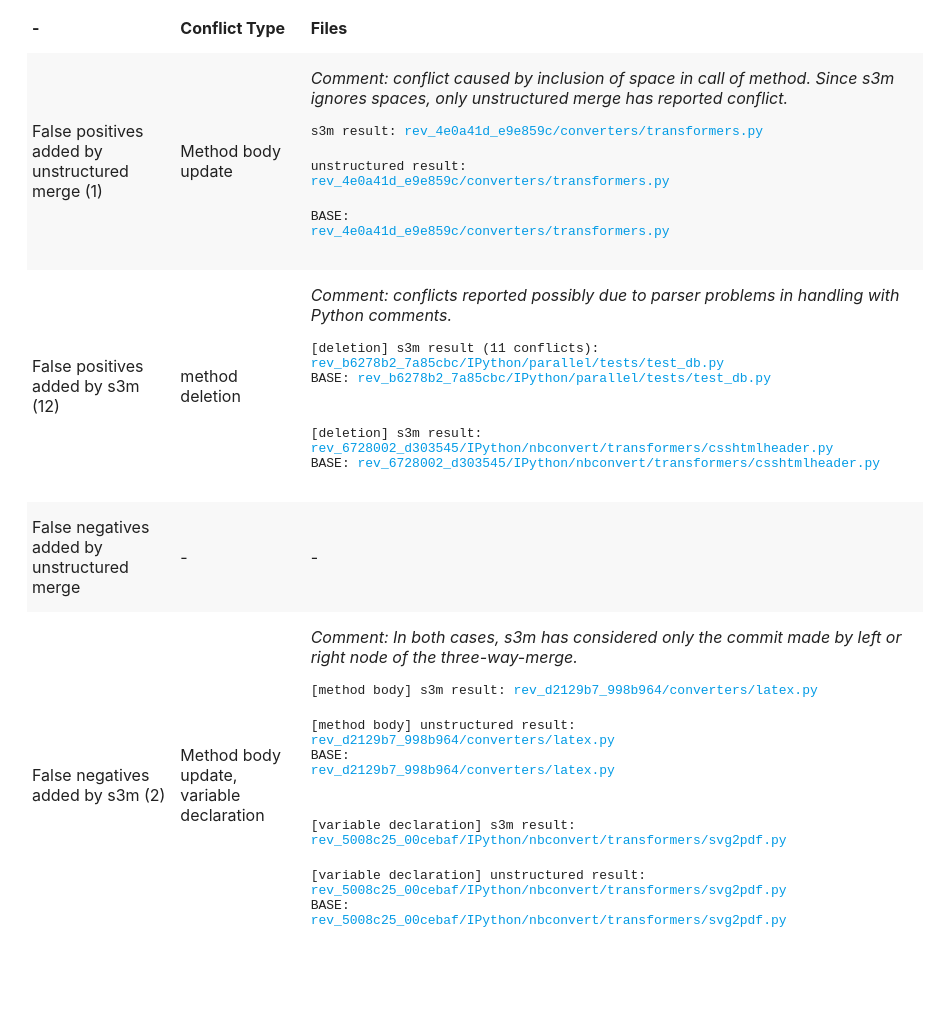
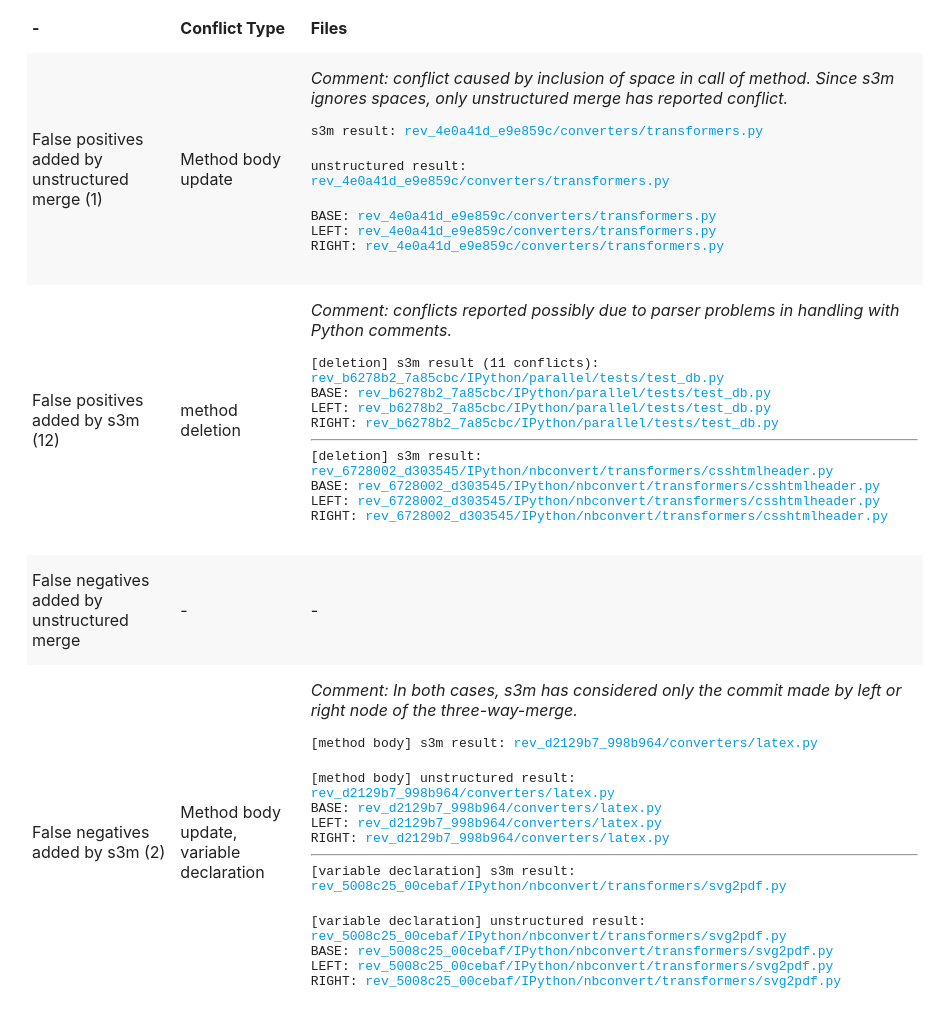
Before and after one commit to allan-mlpe/s3mpython-results, a plain HTML site: page public/ipython/index.html in a window 1280 px wide. Shown: the part 408-1428 px from the top of the page, without its empty margins (165-1114 px from the left). Before the commit the page ends 1367 px from the top, so only its background shows below. Drawn offline with nearby package versions, Linux system fonts and the light colour scheme.

Commit message:
Inclusão de arquivos dos nós left e right dos conflitos no projeto ipython

```diff
--- a/public/ipython/index.html
+++ b/public/ipython/index.html
@@ -79,8 +79,16 @@
             		</li>
                     <br>
                     <li>
-                        BASE:<br/>
+                        BASE:
                         <a href="https://s3mpython.firebaseapp.com/ipython/rev_4e0a41d_e9e859c/base/transformers.py">
+                            rev_4e0a41d_e9e859c/converters/transformers.py
+                        </a><br/>
+                        LEFT:
+                        <a href="https://s3mpython.firebaseapp.com/ipython/rev_4e0a41d_e9e859c/left/transformers.py">
+                            rev_4e0a41d_e9e859c/converters/transformers.py
+                        </a><br/>
+                        RIGHT:
+                        <a href="https://s3mpython.firebaseapp.com/ipython/rev_4e0a41d_e9e859c/right/transformers.py">
                             rev_4e0a41d_e9e859c/converters/transformers.py
                         </a>
                     </li>
@@ -105,9 +113,19 @@
                         BASE:
                         <a href="https://s3mpython.firebaseapp.com/ipython/rev_b6278b2_7a85cbc/base/test_db.py">
                             rev_b6278b2_7a85cbc/IPython/parallel/tests/test_db.py
+                        </a><br>
+                        LEFT:
+                        <a href="https://s3mpython.firebaseapp.com/ipython/rev_b6278b2_7a85cbc/left/test_db.py">
+                            rev_b6278b2_7a85cbc/IPython/parallel/tests/test_db.py
+                        </a><br>
+                        RIGHT:
+                        <a href="https://s3mpython.firebaseapp.com/ipython/rev_b6278b2_7a85cbc/right/test_db.py">
+                            rev_b6278b2_7a85cbc/IPython/parallel/tests/test_db.py
                         </a>
                     </li>
-                    <br><br>
+
+                    <hr>
+
             		<li>
             			[deletion] s3m result:
             			<a href="https://s3mpython.firebaseapp.com/ipython/rev_6728002_d303545/csshtmlheader.py">
@@ -117,6 +135,14 @@
                     <li>
                         BASE:
                         <a href="https://s3mpython.firebaseapp.com/ipython/rev_6728002_d303545/base/csshtmlheader.py">
+                            rev_6728002_d303545/IPython/nbconvert/transformers/csshtmlheader.py
+                        </a><br>
+                        LEFT:
+                        <a href="https://s3mpython.firebaseapp.com/ipython/rev_6728002_d303545/left/csshtmlheader.py">
+                            rev_6728002_d303545/IPython/nbconvert/transformers/csshtmlheader.py
+                        </a><br>
+                        RIGHT:
+                        <a href="https://s3mpython.firebaseapp.com/ipython/rev_6728002_d303545/right/csshtmlheader.py">
                             rev_6728002_d303545/IPython/nbconvert/transformers/csshtmlheader.py
                         </a>
                     </li>
@@ -181,12 +207,22 @@
             			</a>
             		</li>
                     <li>
-                        BASE:<br/>
+                        BASE:
                         <a href="https://s3mpython.firebaseapp.com/ipython/rev_d2129b7_998b964/base/latex.py">
+                            rev_d2129b7_998b964/converters/latex.py
+                        </a><br>
+                        LEFT:
+                        <a href="https://s3mpython.firebaseapp.com/ipython/rev_d2129b7_998b964/left/latex.py">
+                            rev_d2129b7_998b964/converters/latex.py
+                        </a><br>
+                        RIGHT:
+                        <a href="https://s3mpython.firebaseapp.com/ipython/rev_d2129b7_998b964/right/latex.py">
                             rev_d2129b7_998b964/converters/latex.py
                         </a>
                     </li>
-            		<br/><br/>
+
+                    <hr>
+
             		<li>
             			[variable declaration] s3m result:
             			<a href="https://s3mpython.firebaseapp.com/ipython/rev_5008c25_00cebaf/s3m-result/svg2pdf.py">
@@ -201,8 +237,16 @@
             			</a>
             		</li>
                     <li>
-                        BASE:<br/>
+                        BASE:
                         <a href="https://s3mpython.firebaseapp.com/ipython/rev_5008c25_00cebaf/base/svg2pdf.py">
+                            rev_5008c25_00cebaf/IPython/nbconvert/transformers/svg2pdf.py
+                        </a><br>
+                        LEFT:
+                        <a href="https://s3mpython.firebaseapp.com/ipython/rev_5008c25_00cebaf/left/svg2pdf.py">
+                            rev_5008c25_00cebaf/IPython/nbconvert/transformers/svg2pdf.py
+                        </a><br>
+                        RIGHT:
+                        <a href="https://s3mpython.firebaseapp.com/ipython/rev_5008c25_00cebaf/right/svg2pdf.py">
                             rev_5008c25_00cebaf/IPython/nbconvert/transformers/svg2pdf.py
                         </a>
                     </li>
```
Also changed, not shown: 10 other files.
